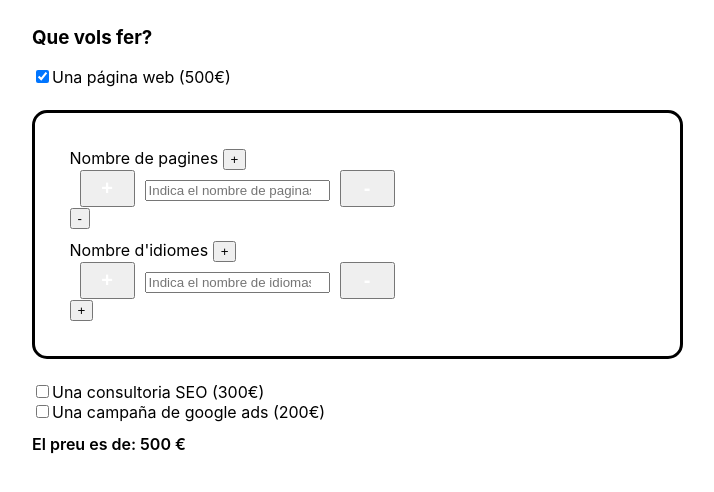
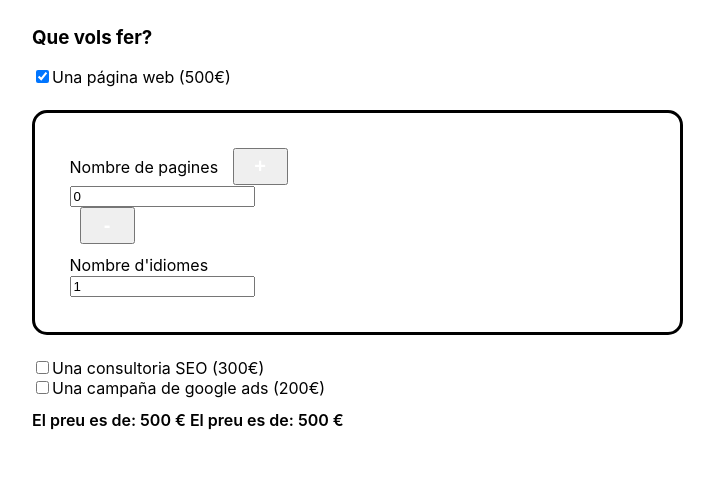
Before and after one commit to sbertmart/sprint_7, a React (Create React App) app: page / in a window 1280 px wide. Both pictures are taken after a click on the checkbox 74 px from the left and 76 px from the top of the page. Shown: the top 492 px of the page, without its empty margins (32-746 px from the left). Built offline with nearby package versions, Linux system fonts and the light colour scheme; the HTML template or start-up script is replaced by a standard one.

Commit message:
Reset todo

```diff
--- a/src/App.css
+++ b/src/App.css
@@ -37,7 +37,7 @@
   margin-top:1%;
 }
 
-.boto {
+.botonesform {
   font-size:20px;
   color:white;
   font-weight:800;
--- a/src/App.js
+++ b/src/App.js
@@ -10,16 +10,16 @@ function App() {
 
   const [datos, setDatos] = useState({
     numPaginas: 0,
-    numIdiomas: 0
+    numIdiomas: 1
   })
 
   var contador = (datos.numPaginas*datos.numIdiomas*30);
+
 
   const [total, setTotal] = useState(0);
 
 
   const handleOnChange = (event) => {
-    contador = 0;
     setDatos({...datos,
     [event.target.name] : parseInt(event.target.value)})
   }
@@ -40,6 +40,28 @@ function App() {
     if(isChecked[0] === false) {return 0}
   }
 
+  const suma = (id) => {
+     if(id === 0) {
+      setDatos({numPaginas : datos.numPaginas++})
+     }
+     if(id === 1) {
+      setDatos({numIdiomas : datos.numIdiomas++})
+     }
+  }
+
+  const resta = (id) => {
+    if(id === 0) {
+     setDatos({numPaginas : datos.numPaginas--})
+    }
+    if(id === 1) {
+     setDatos({numIdiomas : datos.numIdiomas--})
+    }
+ }
+
+ console.log(datos);
+ console.log(contador);
+
+
   return (
     <div className="divprincipal">
       <h3>Que vols fer?</h3>
@@ -57,32 +79,29 @@ function App() {
 
         <label className="d-flex">
           Nombre de pagines&nbsp;
-          <input
-            type="button"
-            value="+"
-            onClick={()=> setDatos({numPaginas : datos.numPaginas + 1 })}
-            className="botonesform btn btn-danger"/>
+          <input type="button" name="contPaginas" value="+" onClick={() => suma(0)} className="botonesform btn btn-danger"/>
           <InputBotones
             className="form-control"
             name="numPaginas"
             tipo="paginas"
             value={datos.numPaginas}
-            funcion={handleOnChange}>
+            funcion={handleOnChange}
+          >
           </InputBotones>
-          <button className="botonesform btn btn-danger">-</button>
+          <input type="button" name="contPaginas" value="-" onClick={() => resta(0)} className="botonesform btn btn-danger"/>
         </label>
         </div>
         <div style={{marginTop:"2%"}}>
         <label className="d-flex">
           Nombre d'idiomes&nbsp;
-          <button className="botonesform btn btn-danger">+</button>
           <InputBotones
             className="form-control"
             name="numIdiomas"
             tipo="idiomas"
-            funcion={handleOnChange}>
+            value={datos.numIdiomas}
+            funcion={handleOnChange}
+           >
           </InputBotones>
-          <button className="botonesform btn btn-danger">+</button>
         </label>
         </div>
 
@@ -106,6 +125,7 @@ function App() {
       </div>
       <div className="resultat">
         El preu es de: {total + anadirONo()} €
+        El preu es de: {total + (isChecked[0] ? (datos.numPaginas*datos.numIdiomas*30) : 0)} €
       </div>
     </div>
   );
--- a/src/components/InputBotones.js
+++ b/src/components/InputBotones.js
@@ -2,24 +2,21 @@ import React from "react"
 
 const InputBotones = (props) => {
 
+
+
+
     return (
-    <div>
-        <div className="d-flex">
-            <button
-            onClick={props.sumar}
-            className="boto btn btn-danger"
-            >+</button>
+    <div
+        className="d-flex">
             <input
                 className="form-control"
                 placeholder={`Indica el nombre de ${props.tipo}`}
                 type="number"
                 name={props.name}
                 onChange={props.funcion}
+                value={props.value}
             ></input>
-            <button
-            onClick={()=>props.restar}
-            className="boto btn btn-danger">-</button>
-        </div>
+
     </div>
 
     );
```
